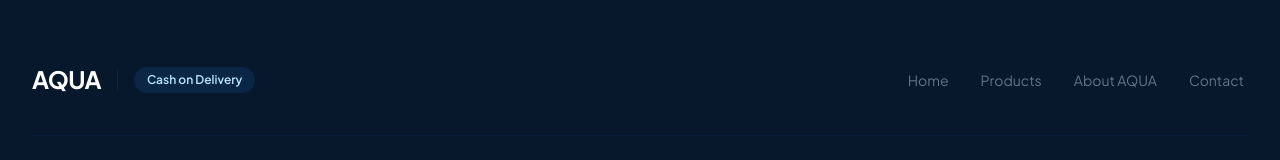
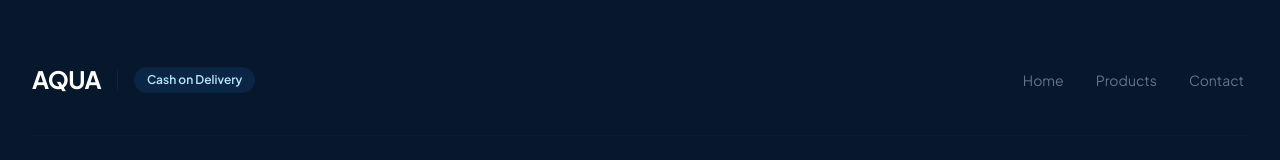
Before and after one commit to RadwanEldaly/Aqua, a Next.js app: page /en/products in a window 1280 px wide. Shown: the part 1863-2023 px from the top of the page. Built offline with nearby package versions, Linux system fonts and the light colour scheme.

Commit message:
feat(nav): remove unapproved about link from site header and footer

```diff
--- a/src/components/navigation/site-footer.tsx
+++ b/src/components/navigation/site-footer.tsx
@@ -13,7 +13,6 @@ export function SiteFooter() {
   const navLinks = [
     { href: "/" as const, label: tNav("home") },
     { href: "/products" as const, label: tNav("products") },
-    { href: "/about" as const, label: tNav("about") },
     { href: "/contact" as const, label: tNav("contact") },
   ];
 
--- a/src/components/navigation/site-header.tsx
+++ b/src/components/navigation/site-header.tsx
@@ -22,7 +22,6 @@ export function SiteHeader() {
   const navLinks = [
     { href: "/" as const, label: tNav("home") },
     { href: "/products" as const, label: tNav("products") },
-    { href: "/about" as const, label: tNav("about") },
     { href: "/contact" as const, label: tNav("contact") },
   ];
 
```
